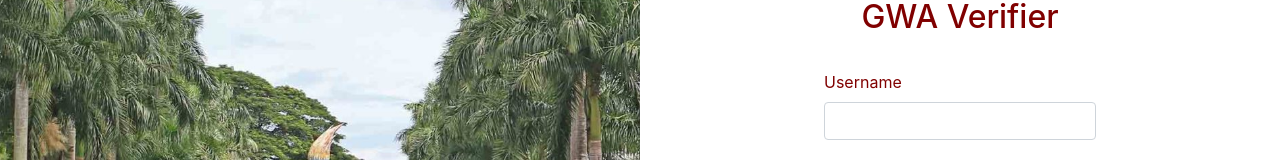
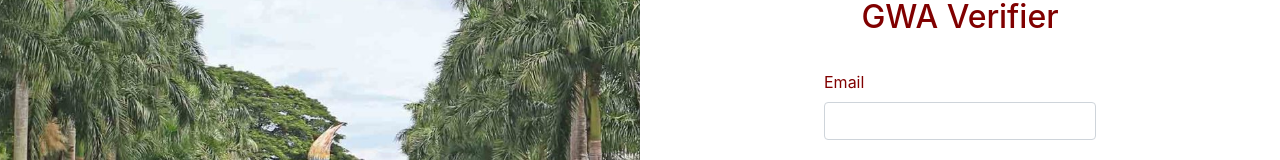
Before and after one commit to MicDalangin51/CMSC128_c4l, a React (Vite) app in the folder frontend/: page / in a window 1280 px wide. Shown: the part 258-418 px from the top of the page. Built offline with nearby package versions, Linux system fonts and the light colour scheme.

Commit message:
Changed username input field to email

```diff
--- a/frontend/src/pages/Login.jsx
+++ b/frontend/src/pages/Login.jsx
@@ -30,9 +30,9 @@ const Login = () => {
             <h2>GWA Verifier</h2>
             <br/>
                 <Form className="login-form">
-                    <Form.Group controlId="formUsername" className="w-50">
-                        <Form.Label className="input-label">Username</Form.Label>
-                        <Form.Control title="Enter username"/>
+                    <Form.Group controlId="formEmail" className="w-50">
+                        <Form.Label className="input-label">Email</Form.Label>
+                        <Form.Control type="email" title="Enter email"/>
                     </Form.Group>
                     <br/>
                     <Form.Group controlId="formPassword" className="w-50">
--- a/frontend/src/pages/LoginPage.jsx
+++ b/frontend/src/pages/LoginPage.jsx
@@ -12,9 +12,9 @@ const LoginPage = () => {
             <h2>GWA Verifier</h2>
             <br/>
                 <Form className="login-form">
-                    <Form.Group controlId="formUsername" className="w-50">
-                        <Form.Label className="input-label">Username</Form.Label>
-                        <Form.Control title="Enter username"/>
+                    <Form.Group controlId="formEmail" className="w-50">
+                        <Form.Label className="input-label">Email</Form.Label>
+                        <Form.Control type="email" title="Enter email"/>
                     </Form.Group>
                     <br/>
                     <Form.Group controlId="formPassword" className="w-50">
```
